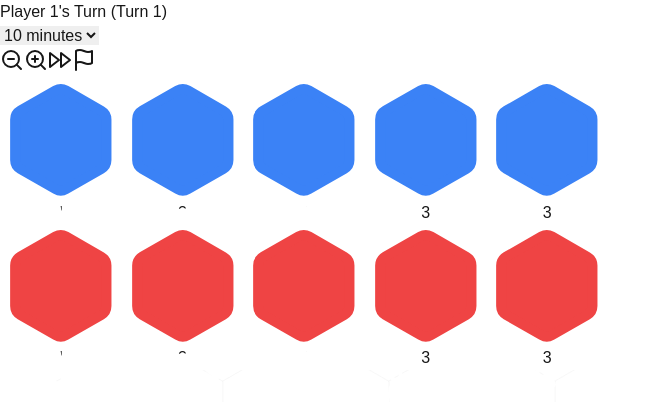
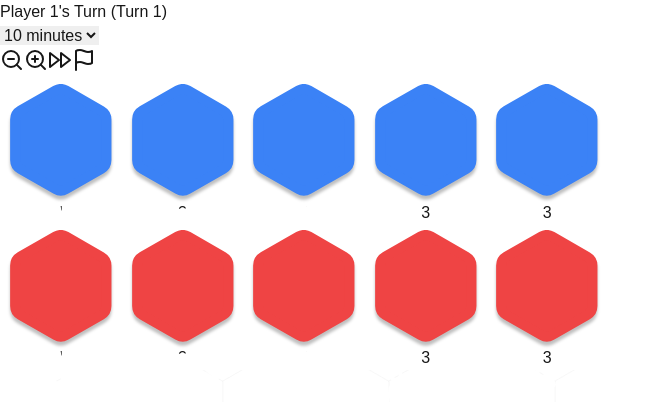
Before and after one commit to heyodog0/-unofficial-fanmade-hive-game, a Next.js app: page / in a window 1280 px wide. Shown: the top 402 px of the page, without its empty margins (0-662 px from the left). Built offline with nearby package versions, Linux system fonts and the light colour scheme.

Commit message:
added shadow

```diff
--- a/src/app/components/HexPiece.jsx
+++ b/src/app/components/HexPiece.jsx
@@ -77,7 +77,16 @@ const HexPiece = ({ piece, size, selected, onClick, position }) => {
           position: 'relative',
           pointerEvents: 'none'
         }}>
-          <Hexagon size={pieceSize} color={color} fill={color} strokeWidth={2} />
+          <Hexagon
+  size={pieceSize}
+  color={color}
+  fill={color}
+  strokeWidth={2}
+  style={{
+    filter: 'drop-shadow(0px 4px 1.5px rgba(0, 0, 0, 0.25))',
+    transform: `translateY(-${piece.z * 2}px)`
+  }}
+/>
           <PieceIcon type={piece.t} color="white" />
 
           {stackedPieces.length > 1 && (
```
